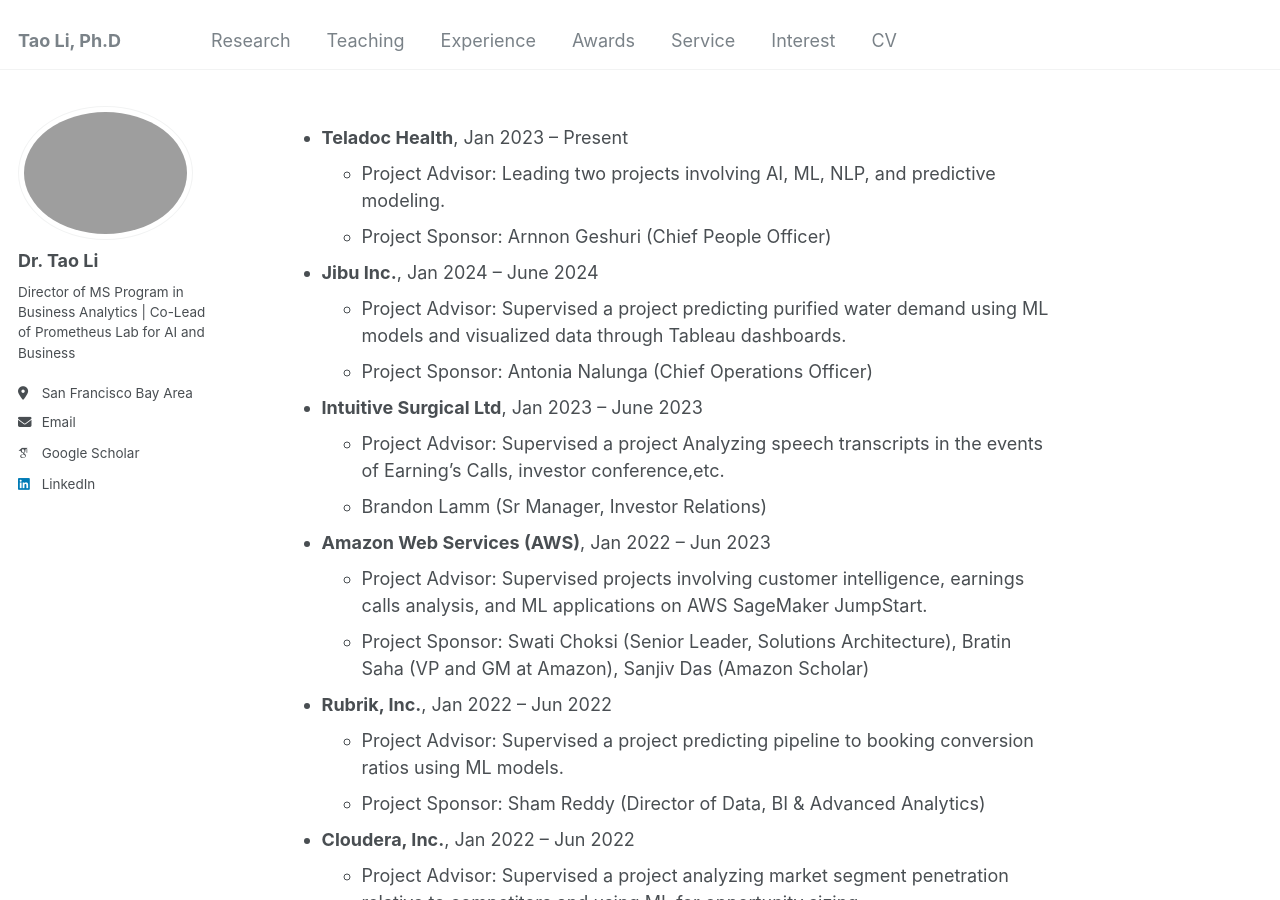
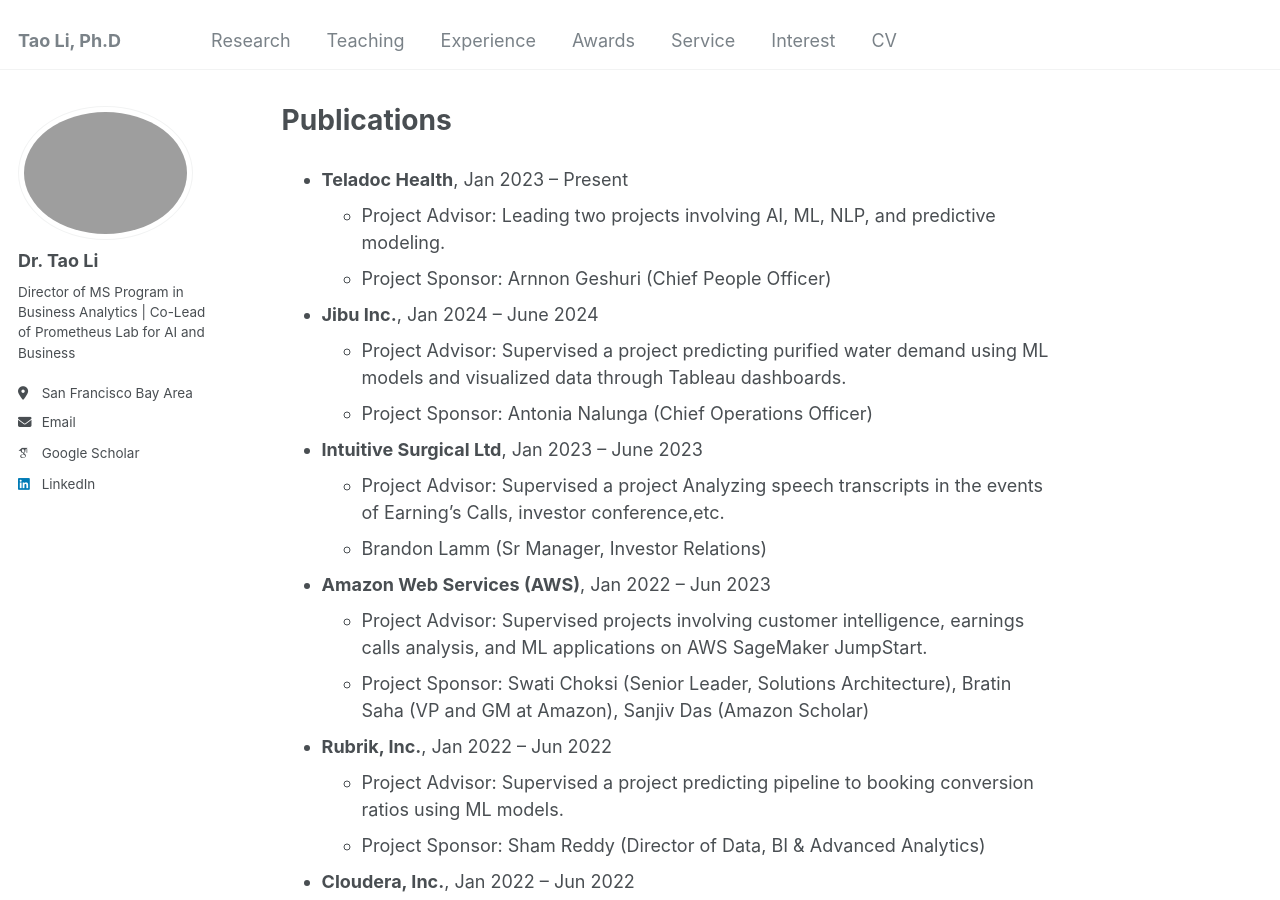
Before and after one commit to Prof-TaoLi/Homepage, a Jekyll site: the page built from _pages/industry.md, in a window 1280 px wide and 900 px high. Built offline with Jekyll 4.4.1, drawn with Linux system fonts in a browser that asks for light colours; some web fonts are replaced; our own code applies the rules of GitHub Pages for plain Markdown files.

Commit message:
Update industry.md

```diff
--- a/_pages/industry.md
+++ b/_pages/industry.md
@@ -1,3 +1,8 @@
+---
+permalink: /industry/
+title: Publications
+author_profile: true
+---
 <ul>
   <li><strong>Teladoc Health</strong>, Jan 2023 – Present
     <ul>
```
